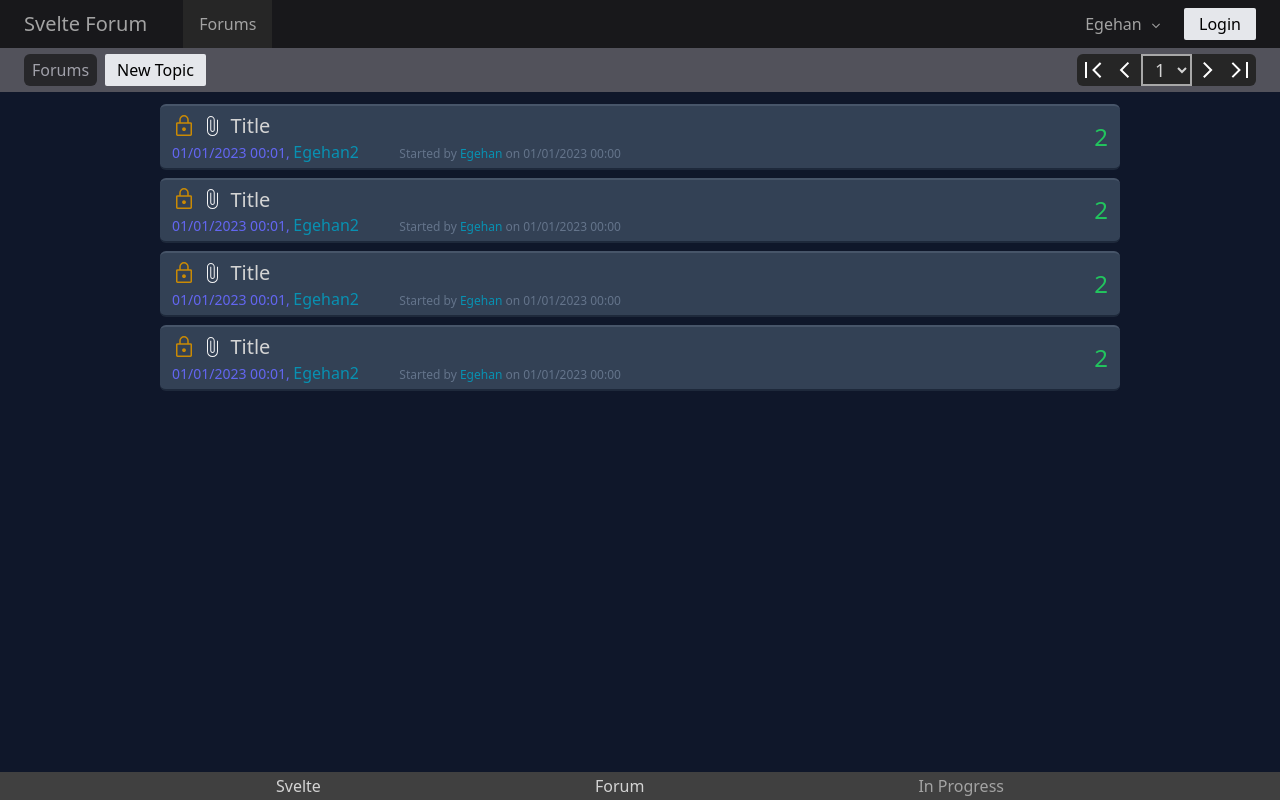
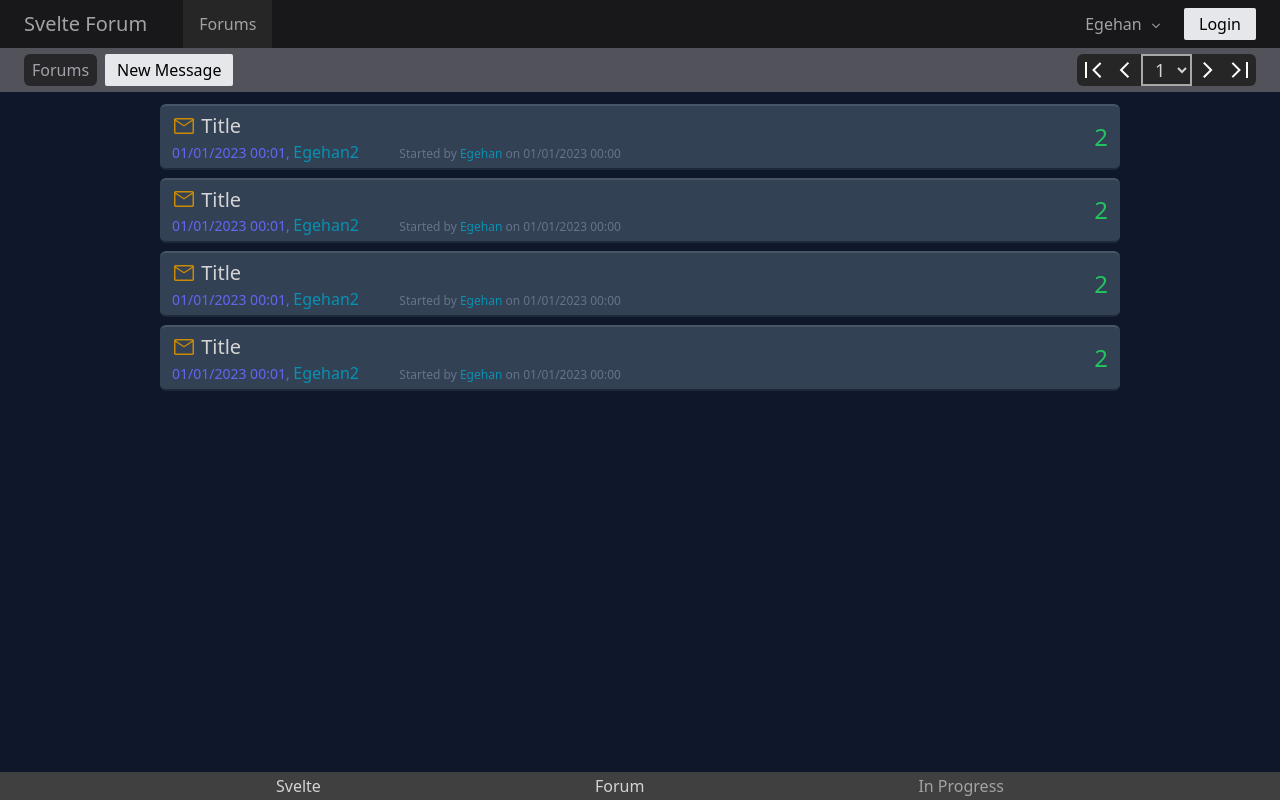
Before and after one commit to egehanavcu/svelte-forum, a SvelteKit app: page /inbox in a window 1280 px wide. Built offline with nearby package versions, Linux system fonts and the light colour scheme.

Commit message:
Added pageDirectory variable

```diff
--- a/src/components/Navbar/NavDetail.svelte
+++ b/src/components/Navbar/NavDetail.svelte
@@ -1,6 +1,10 @@
 <script>
   import Pagination from "../UI/Pagination.svelte";
   import NavBreadcrumb from "./NavBreadcrumb.svelte";
+
+  import { page } from "$app/stores";
+
+  $: pageDirectory = $page.url.pathname.split("/")[1];
 </script>
 
 <div
@@ -12,10 +16,15 @@
     >
       <NavBreadcrumb />
     </div>
-    <a
-      class="flex justify-center items-center bg-gray-200 hover:bg-gray-400 transition-colors duration-500 px-3 py-0.5 rounded-sm cursor-pointer"
-      href="/new-topic">New Topic</a
-    >
+    {#if ["section", "inbox"].includes(pageDirectory)}
+      <a
+        class="flex justify-center items-center bg-gray-200 hover:bg-gray-400 transition-colors duration-500 px-3 py-0.5 rounded-sm cursor-pointer"
+        href="/new-topic"
+        >New {#if pageDirectory === "section"}Topic{:else if pageDirectory === "inbox"}Message{/if}</a
+      >
+    {/if}
   </div>
-  <Pagination />
+  {#if ["section", "topic", "inbox"].includes(pageDirectory)}
+    <Pagination />
+  {/if}
 </div>
--- a/src/components/Topic/TopicDetail.svelte
+++ b/src/components/Topic/TopicDetail.svelte
@@ -2,6 +2,7 @@
   import { UIStore } from "../../lib/stores/UIStore";
   import { profilePreviewStore } from "../../lib/stores/ProfilePreviewStore";
   import ProfilePreview from "../Profile/ProfilePreview.svelte";
+  import MailIcon from "../Icons/MailIcon.svelte";
   import LockIcon from "../Icons/LockIcon.svelte";
   import AttachFileIcon from "../Icons/AttachFileIcon.svelte";
 
@@ -28,6 +29,7 @@
   export let lastActivityDate;
   export let lastActivityUsername;
   export let commentCount;
+  export let isPrivateMessage = false;
 </script>
 
 <div
@@ -37,8 +39,10 @@
     <a
       href="/topic/test-topic"
       class="max-w-max text-neutral-300 hover:text-white text-xl break-all align-middle"
-      ><LockIcon className="inline-block w-6 fill-yellow-600" />
-      <AttachFileIcon className="inline-block w-6 fill-zinc-100" />
+      >{#if isPrivateMessage}<MailIcon
+          className="inline-block w-6 fill-yellow-600"
+        />{:else}<LockIcon className="inline-block w-6 fill-yellow-600" />
+        <AttachFileIcon className="inline-block w-6 fill-zinc-100" />{/if}
       <span class="align-middle">{topicTitle}</span></a
     >
     <div>
```
